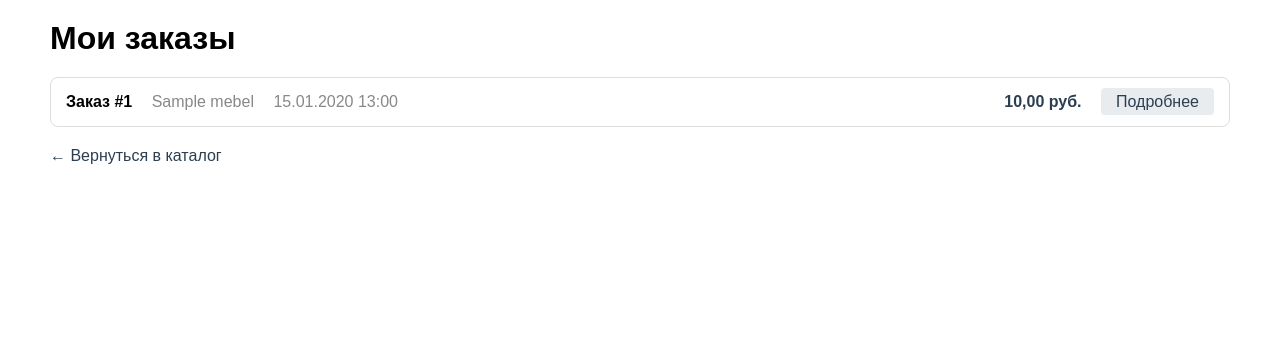
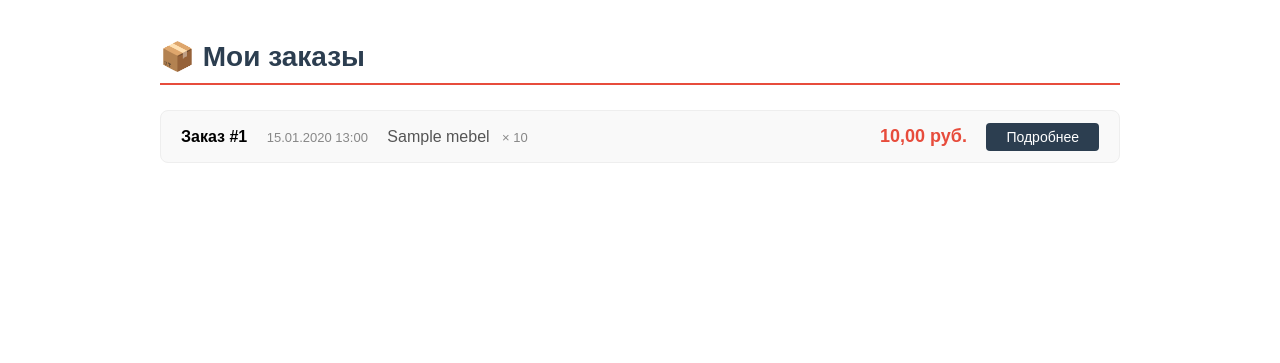
Before and after one commit to MarS10-01/MebelBy, a Django app: page /my-orders/ in a window 1280 px wide. Shown: the part 121-484 px from the top of the page. Run offline with Django 5.2, Linux system fonts and the light colour scheme; a user stored in the database is signed in; tables that the repository leaves empty hold one stand-in row (values such as "Sample post").

Commit message:
bug fixes

```diff
--- a/fproj/crack.py
+++ b/fproj/crack.py
@@ -4,14 +4,11 @@ os.environ.setdefault('DJANGO_SETTINGS_MODULE', 'fproj.settings')
 django.setup()
 
 from django.contrib.auth.hashers import check_password
-
 hash_to_crack = 'pbkdf2_sha256$1200000$yrhfy7ZiswDKknFS6WSC9E$400LJeZp9KdMNQQnS8zr3RpoCQpYaE299KecYwrVwdo='
-
 passwords = [
     '123456', 'password', 'qwerty', 'admin123',
     'qwe123qwe123', '1q2w3e4r','admin', 'letmein', 'welcome'
 ]
-
 print('🔍 Начинаем подбор...')
 for pwd in passwords:
     if check_password(pwd, hash_to_crack):
--- a/fproj/fproj/urls.py
+++ b/fproj/fproj/urls.py
@@ -30,6 +30,6 @@ urlpatterns = [
     path('search/', views.search_sql, name='search_sql'),
     path('buy-nocsrf/<int:pk>/', views.buy_no_csrf, name='buy-no-csrf'),
     path('order/<int:order_id>/', views.order_detail, name='order_detail'),
-    path('my-orders/', views.my_orders, name='my_orders'),
+    path('my-orders/', views.my_orders, name='my-orders'),
 
 ]
--- a/fproj/myapp/templates/my_orders.html
+++ b/fproj/myapp/templates/my_orders.html
@@ -1,27 +1,38 @@
 {% extends "base.html" %}
 
 {% block content %}
-<h1>Мои заказы</h1>
+<div style="max-width: 1000px; margin: 0 auto; padding: 20px;">
+    <h2 style="font-size: 28px; font-weight: 700; color: #2c3e50; border-bottom: 2px solid #e74c3c; padding-bottom: 10px; margin-bottom: 25px;">
+        📦 Мои заказы
+    </h2>
 
     {% if orders %}
-    <div style="display: grid; gap: 15px; padding: 20px 0;">
         {% for order in orders %}
-        <div style="border: 1px solid #ddd; border-radius: 8px; padding: 15px; background: white; display: flex; justify-content: space-between; align-items: center;">
+        <div style="background: #f9f9f9; border-radius: 8px; padding: 15px 20px; margin-bottom: 12px; border: 1px solid #eee;">
+            <div style="display: flex; justify-content: space-between; align-items: center;">
                 <div>
-                <strong>Заказ #{{ order.id }}</strong>
-                <span style="color: #888; margin-left: 15px;">{{ order.mebel.title }}</span>
-                <span style="color: #888; margin-left: 15px;">{{ order.created_at|date:"d.m.Y H:i" }}</span>
+                    <span style="font-weight: 700; font-size: 16px;">Заказ #{{ order.id }}</span>
+                    <span style="color: #888; font-size: 13px; margin-left: 15px;">{{ order.created_at|date:"d.m.Y H:i" }}</span>
+                    <span style="color: #555; margin-left: 15px;">{{ order.mebel.title }}</span>
+                    <span style="color: #888; font-size: 13px; margin-left: 8px;">× {{ order.quantity }}</span>
                 </div>
                 <div>
-                <span style="font-weight: bold; color: #2c3e50;">{{ order.price }} руб.</span>
-                <a href="{% url 'order_detail' order.id %}" style="margin-left: 15px; color: #2c3e50; text-decoration: none; background: #e9ecef; padding: 5px 15px; border-radius: 4px;">Подробнее</a>
+                    <span style="font-weight: 700; font-size: 18px; color: #e74c3c; margin-right: 15px;">{{ order.price }} руб.</span>
+                    <a href="{% url 'order_detail' order.id %}" style="background: #2c3e50; color: white; text-decoration: none; padding: 6px 20px; border-radius: 4px; font-size: 14px;">
+                        Подробнее
+                    </a>
+                </div>
             </div>
         </div>
         {% endfor %}
+    {% else %}
+        <div style="text-align: center; padding: 50px 20px; background: #f9f9f9; border-radius: 8px; border: 1px solid #eee;">
+            <div style="font-size: 48px; margin-bottom: 10px;">🛒</div>
+            <p style="font-size: 18px; color: #555;">У вас пока нет заказов</p>
+            <a href="{% url 'mebel-list' %}" style="display: inline-block; margin-top: 15px; background: #e74c3c; color: white; text-decoration: none; padding: 10px 35px; border-radius: 4px;">
+                В каталог
+            </a>
         </div>
-{% else %}
-    <p style="color: #888;">У вас еще нет заказов.</p>
     {% endif %}
-
-<a href="{% url 'mebel-list' %}" style="color: #2c3e50; text-decoration: none;">← Вернуться в каталог</a>
+</div>
 {% endblock %}
--- a/fproj/myapp/views.py
+++ b/fproj/myapp/views.py
@@ -82,7 +82,6 @@ def buy_no_csrf(request, pk):
         if mebel.quantity > 0:
             mebel.quantity -= 1
             mebel.save()
-            # === ЗАКАЗ СОЗДАЁТСЯ ===
             if request.user.is_authenticated:
                 Order.objects.create(
                     user=request.user,
```
Lines whose indentation alone changed are shown as unchanged.
